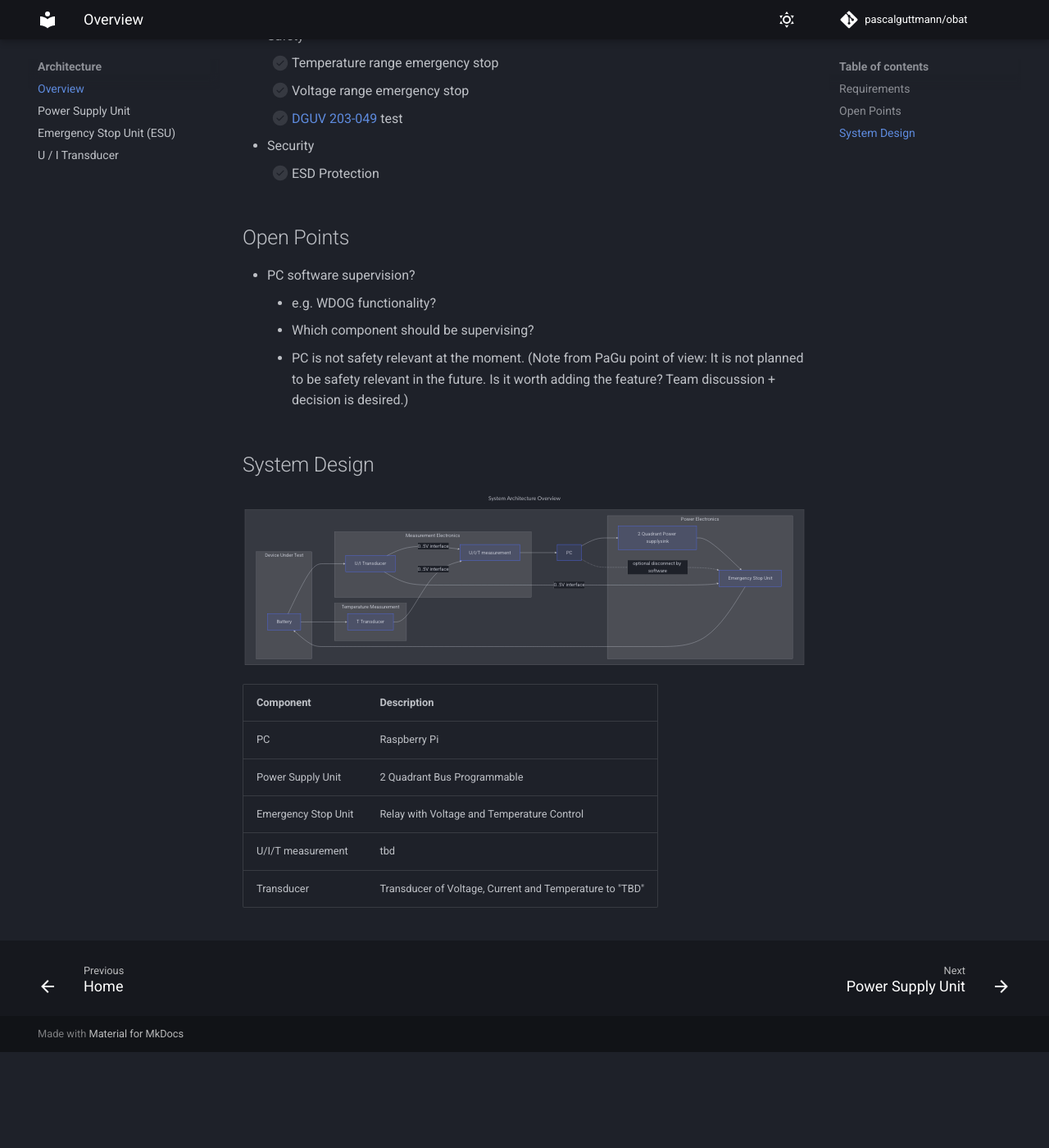
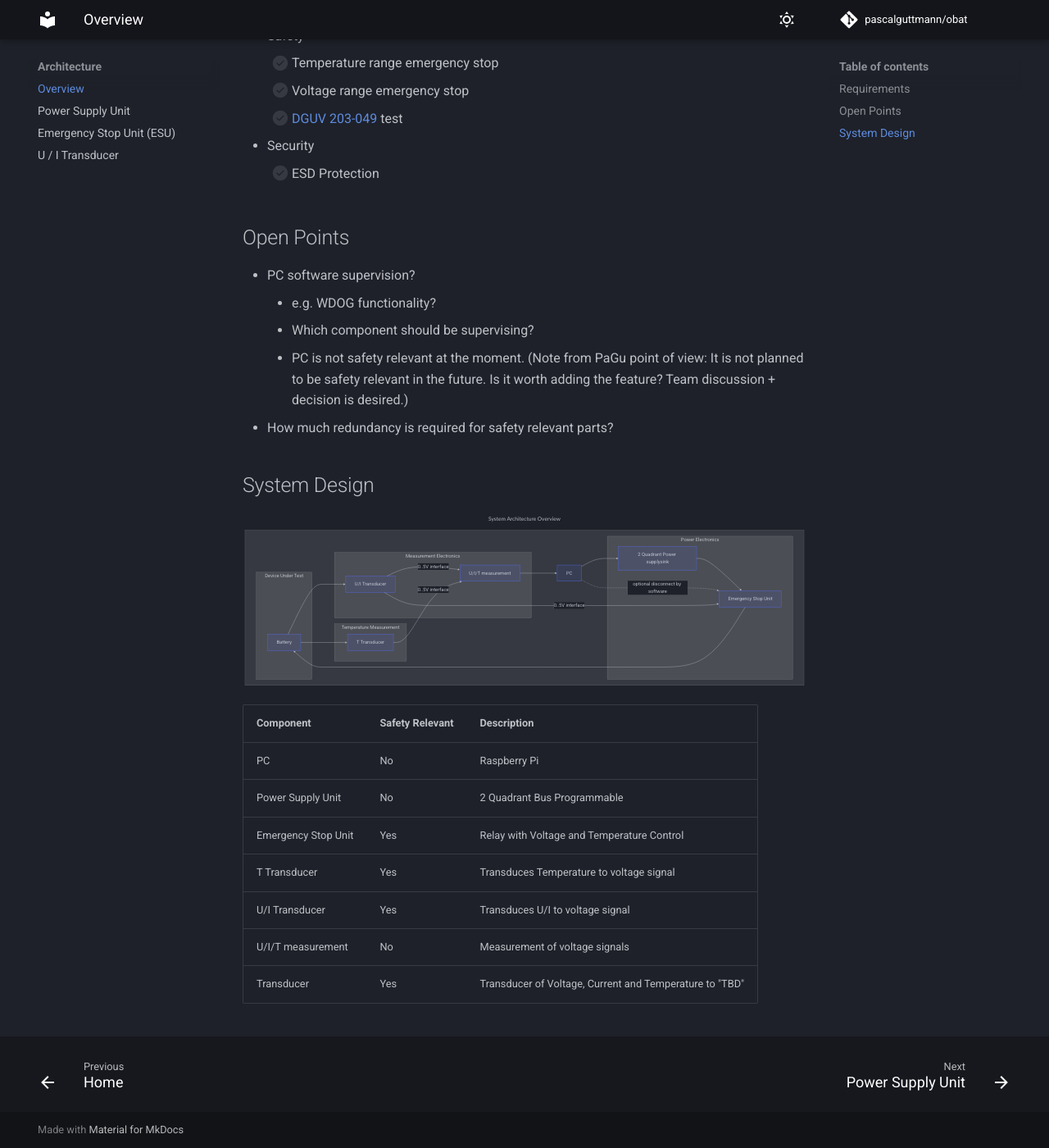
Before and after one commit to pascalguttmann/obat, an MkDocs documentation site: the page built from docs/arch/overview.md, in a window 1280 px wide and 1400 px high, scrolled down 691 px. Shown: the whole window at 82% size. Built offline with MkDocs 1.6.1 and Material for MkDocs 9.7.7, drawn with Linux system fonts in a browser that asks for light colours; comment, search, counter and statistics services are not loaded; before the commit the page ends 1974 px from its top, so only the background shows below that.

Commit message:
add safety relevant label to components, add redundancy open point

````diff
--- a/docs/arch/overview.md
+++ b/docs/arch/overview.md
@@ -31,6 +31,7 @@
     - PC is not safety relevant at the moment. (Note from PaGu point of view: It
       is not planned to be safety relevant in the future. Is it worth adding the
       feature? Team discussion + decision is desired.)
+- How much redundancy is required for safety relevant parts?
 
 ## System Design
 
@@ -79,10 +80,12 @@ subgraph sub-obat [ ]
 end
 ```
 
-| Component           | Description                                             |
-|:--------------------|:--------------------------------------------------------|
-| PC                  | Raspberry Pi                                            |
-| Power Supply Unit   | 2 Quadrant Bus Programmable                             |
-| Emergency Stop Unit | Relay with Voltage and Temperature Control              |
-| U/I/T measurement   | tbd                                                     |
-| Transducer          | Transducer of Voltage, Current and Temperature to "TBD" |
+| Component           | Safety Relevant | Description                                             |
+|:--------------------|:----------------|:--------------------------------------------------------|
+| PC                  | No              | Raspberry Pi                                            |
+| Power Supply Unit   | No              | 2 Quadrant Bus Programmable                             |
+| Emergency Stop Unit | Yes             | Relay with Voltage and Temperature Control              |
+| T Transducer        | Yes             | Transduces Temperature to voltage signal                |
+| U/I Transducer      | Yes             | Transduces U/I to voltage signal                        |
+| U/I/T measurement   | No              | Measurement of voltage signals                          |
+| Transducer          | Yes             | Transducer of Voltage, Current and Temperature to "TBD" |
````
